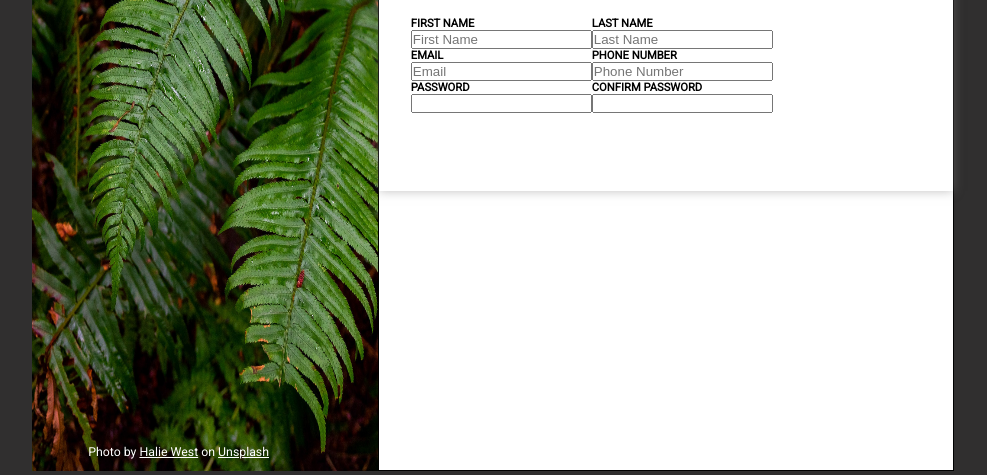
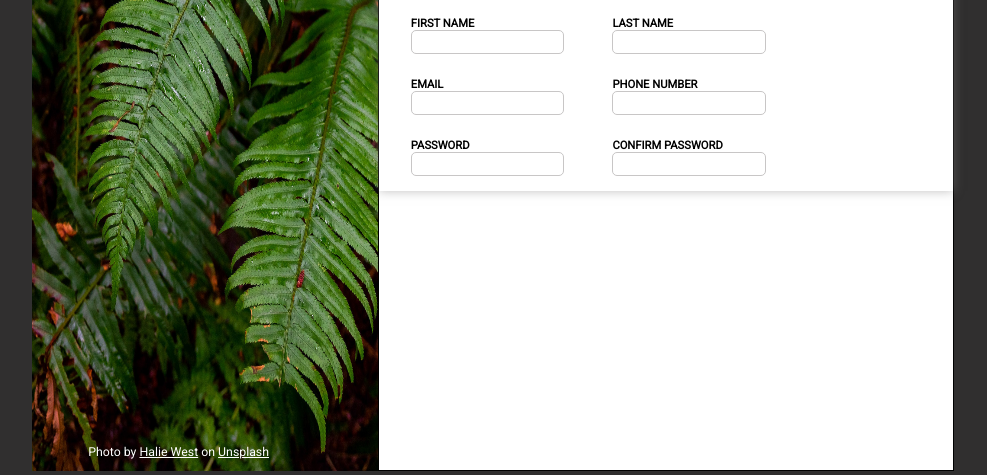
Before and after one commit to SalamanderCtesiphon/Sign-up-Form, a plain HTML site: page index.html in a window 1280 px wide. Shown: the part 329-804 px from the top of the page, without its empty margins (147-1134 px from the left). Drawn offline with Linux system fonts and the light colour scheme.

Commit message:
completed styling the input field

```diff
--- a/index.html
+++ b/index.html
@@ -38,11 +38,11 @@
                     <div class="colum-1">
                         <label for="first-name">FIRST NAME</label>
                         <br>
-                        <input type="text" name="first-name" id="first-name" placeholder="First Name">
+                        <input type="text" name="first-name" id="first-name">
                         <br>
                         <label for="email">EMAIL</label>
                         <br>
-                        <input type="email" name="email" id="email" placeholder="Email">
+                        <input type="email" name="email" id="email">
                         <br>
                         <label for="password">PASSWORD</label>
                         <br>
@@ -51,11 +51,11 @@
                     <div class="column-2">
                         <label for="last-name">LAST NAME</label>
                         <br>
-                        <input type="text" name="last-name" id="last-name" placeholder="Last Name">
+                        <input type="text" name="last-name" id="last-name">
                         <br>
                         <label for="phone">PHONE NUMBER</label>
                         <br>
-                        <input type="tel" name="phone" id="phone" placeholder="Phone Number">
+                        <input type="tel" name="phone" id="phone">
                         <br>
                         <label for="confirm-password">CONFIRM PASSWORD</label>
                         <br>
--- a/style.css
+++ b/style.css
@@ -127,8 +127,13 @@ p {
     width: fit-content;
 }
 
-.column-1 {
-    display: flex;
-    flex-direction: column;
-    justify-content: space-between;
+
+input {
+    margin-top: -.01vh;
+    margin-bottom: 3vh;
+    margin-right: 6vh;
+    height: 3vh;
+    width: 12vw;
+    border: 1px solid rgb(200, 198, 198);
+    border-radius: 5px;
 }
```
